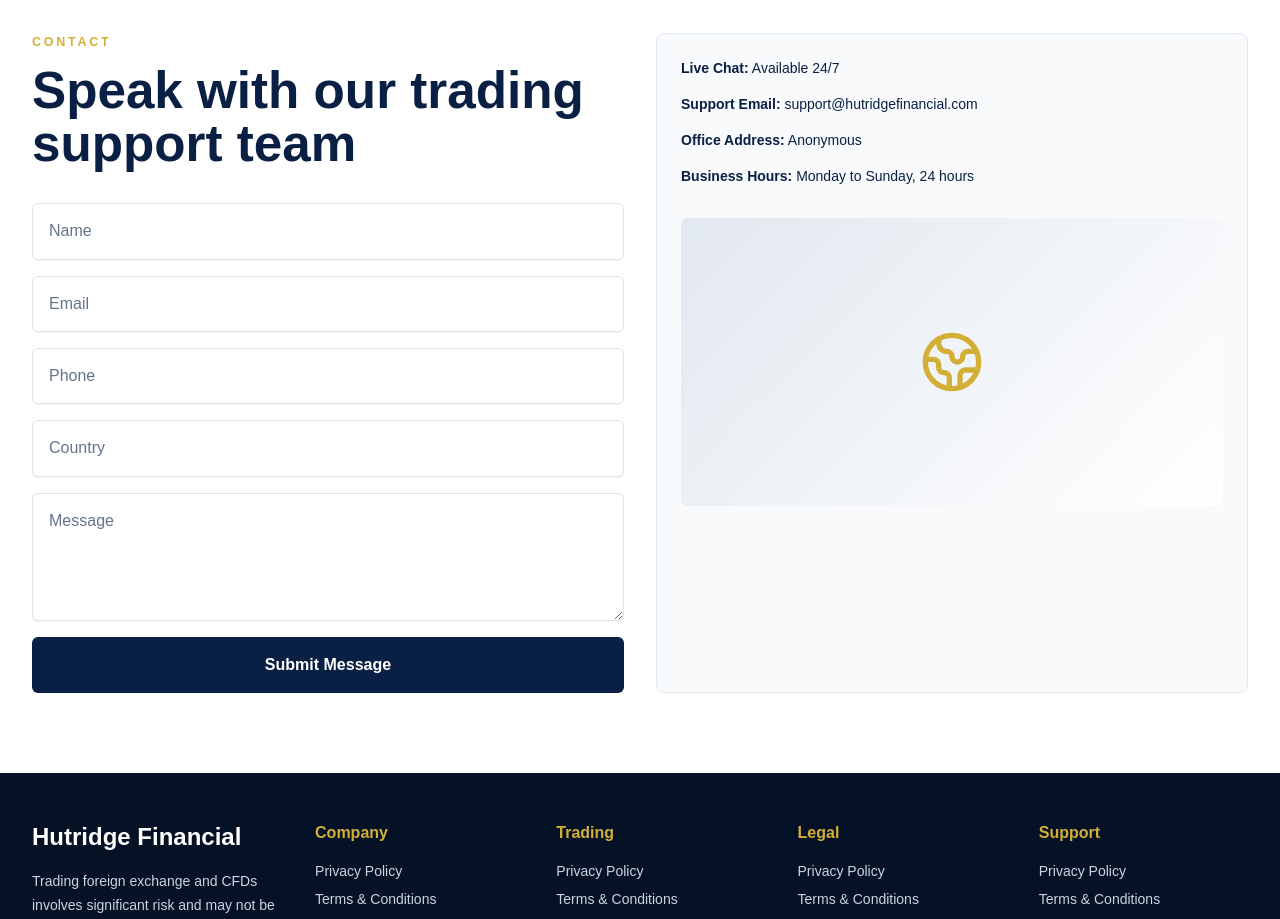
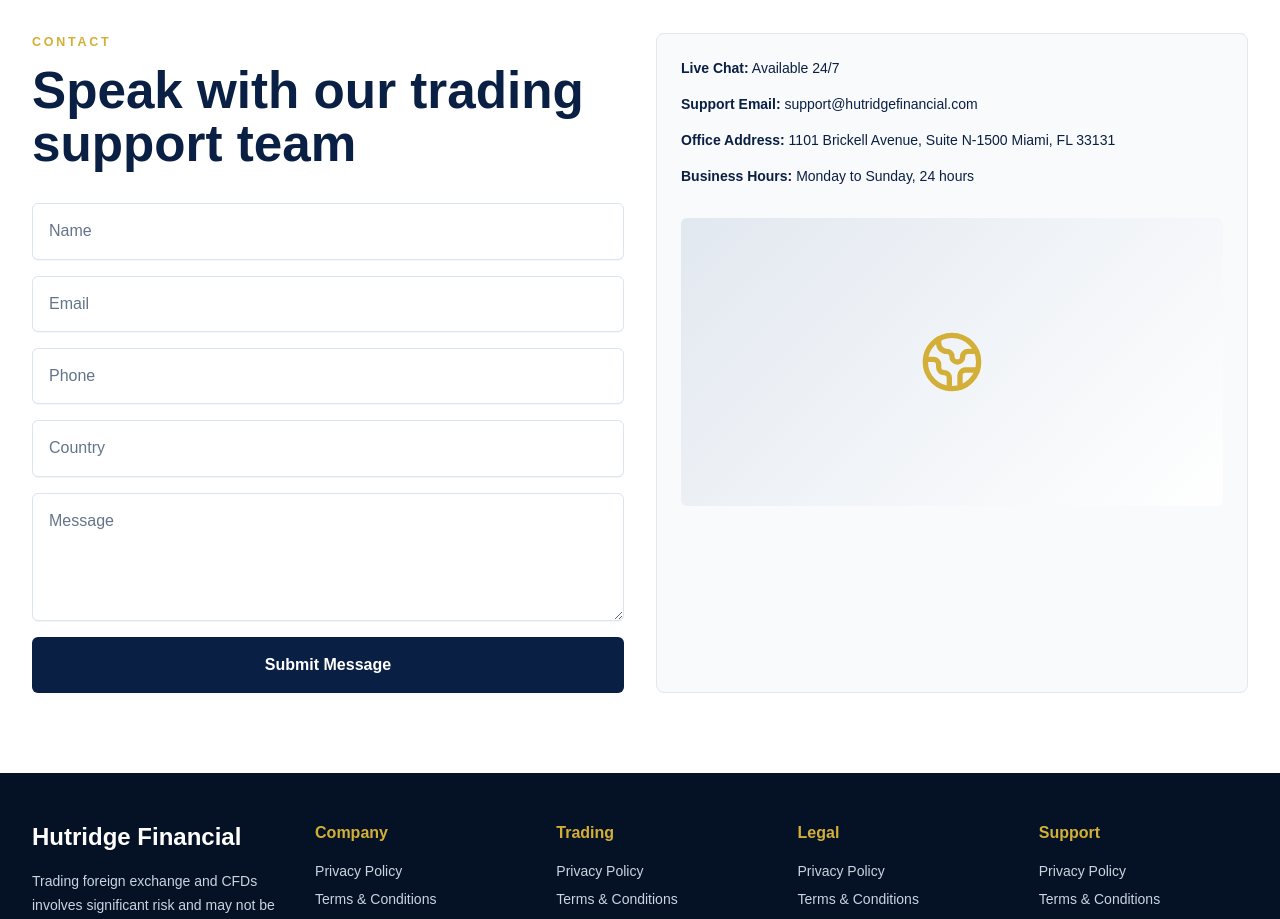
Before and after one commit to bigjosie6-cell/apexmarket, a Next.js app: page / in a window 1280 px wide. Shown: the part 7700-8619 px from the top of the page. Built offline with nearby package versions, Linux system fonts and the light colour scheme.

Commit message:
Update office address

```diff
--- a/src/app/page.tsx
+++ b/src/app/page.tsx
@@ -647,7 +647,7 @@ export default function Home() {
           <div className="grid gap-4 text-sm">
             <p><strong>Live Chat:</strong> Available 24/7</p>
             <p><strong>Support Email:</strong> support@hutridgefinancial.com</p>
-            <p><strong>Office Address:</strong> Anonymous</p>
+            <p><strong>Office Address:</strong> 1101 Brickell Avenue, Suite N-1500 Miami, FL 33131</p>
             <p><strong>Business Hours:</strong> Monday to Sunday, 24 hours</p>
           </div>
           <div className="mt-8 grid h-72 place-items-center rounded-md bg-[linear-gradient(135deg,#e2e8f0,#ffffff)] text-slate-500 dark:bg-[linear-gradient(135deg,#0A1F44,#111827)] dark:text-slate-300">
```
